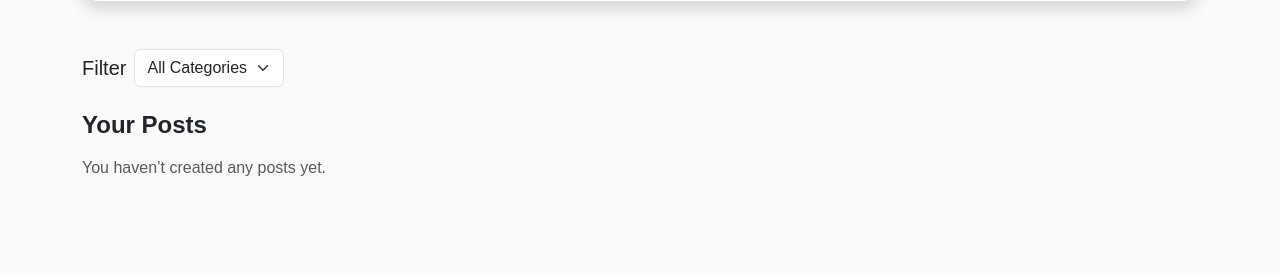
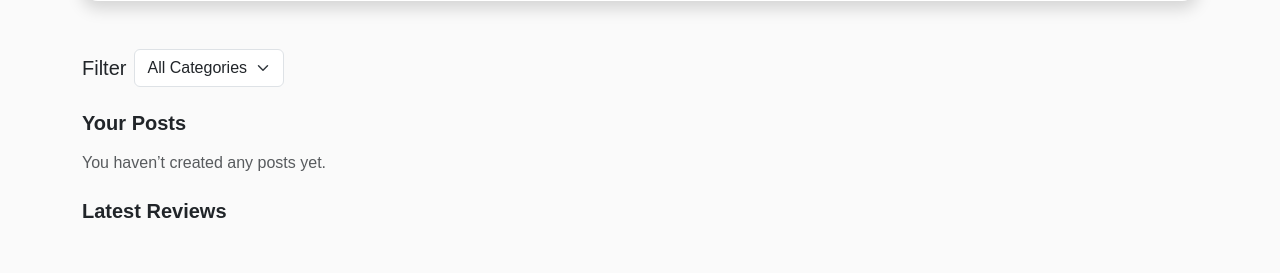
Before and after one commit to d3noDL/dj_skillswap, a Django app: page /app/profile/ in a window 1280 px wide. Shown: the part 527-800 px from the top of the page. Run offline with Django 5.2, Linux system fonts and the light colour scheme; the visitor is signed in with stand-in values (Sample User, id 1); data that the repository does not hold is empty; some libraries are stand-ins or nearby versions.

Commit message:
feat: add latest reviews section to profile view and update post heading style

```diff
--- a/dj_skillswap_app/views.py
+++ b/dj_skillswap_app/views.py
@@ -41,6 +41,7 @@ def view_profile(request):
     selected_category = request.GET.get('category')
 
     user_posts = UserProfileSkill.objects.filter(profile=profile)
+    reviews = Rating.objects.filter(rating_receiver=profile).order_by('-id')[:4]
     if selected_category:
         user_posts = user_posts.filter(skill__category_id=selected_category)
 
@@ -48,7 +49,8 @@ def view_profile(request):
         'profile': profile,
         'user_posts': user_posts,
         'categories': categories,
-        'selected_category': int(selected_category) if selected_category else None
+        'selected_category': int(selected_category) if selected_category else None,
+        'reviews': reviews
     })
 
 
--- a/templates/profile/profile_view.html
+++ b/templates/profile/profile_view.html
@@ -71,7 +71,7 @@
 
 
 <!-- User Posts Section -->
-<h4 class="fw-bold mb-3">Your Posts</h4>
+<h5 class="fw-semibold mb-3">Your Posts</h5>
 
    <!-- Grid dos cards -->
   <div class="row gy-4">
@@ -84,6 +84,14 @@
   {% endfor %}
   </div>
 
-
+<!-- Grid dos cards -->
+<div class="row justify-content-center mt-4">
+	<h5 class="fw-semibold mb-3">Latest Reviews</h5>
+	{% for review in reviews %}
+	<div class="col-12 col-md-6 col-lg-4 col-xl-3">
+		{% include "partials/review_card.html" with review=review %}
+	</div>
+	{% endfor %}
+</div>
 
 {% endblock %}
```
